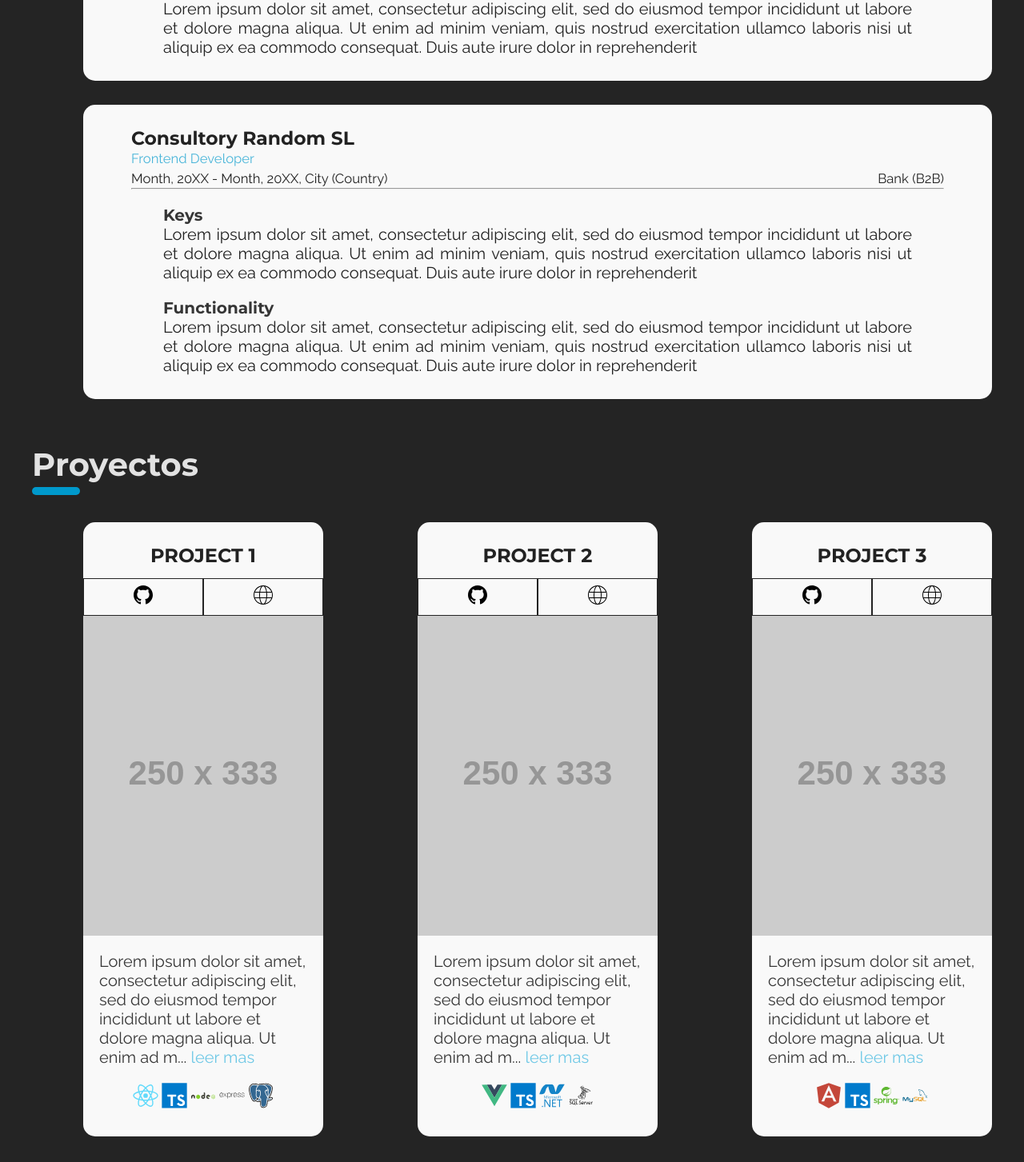
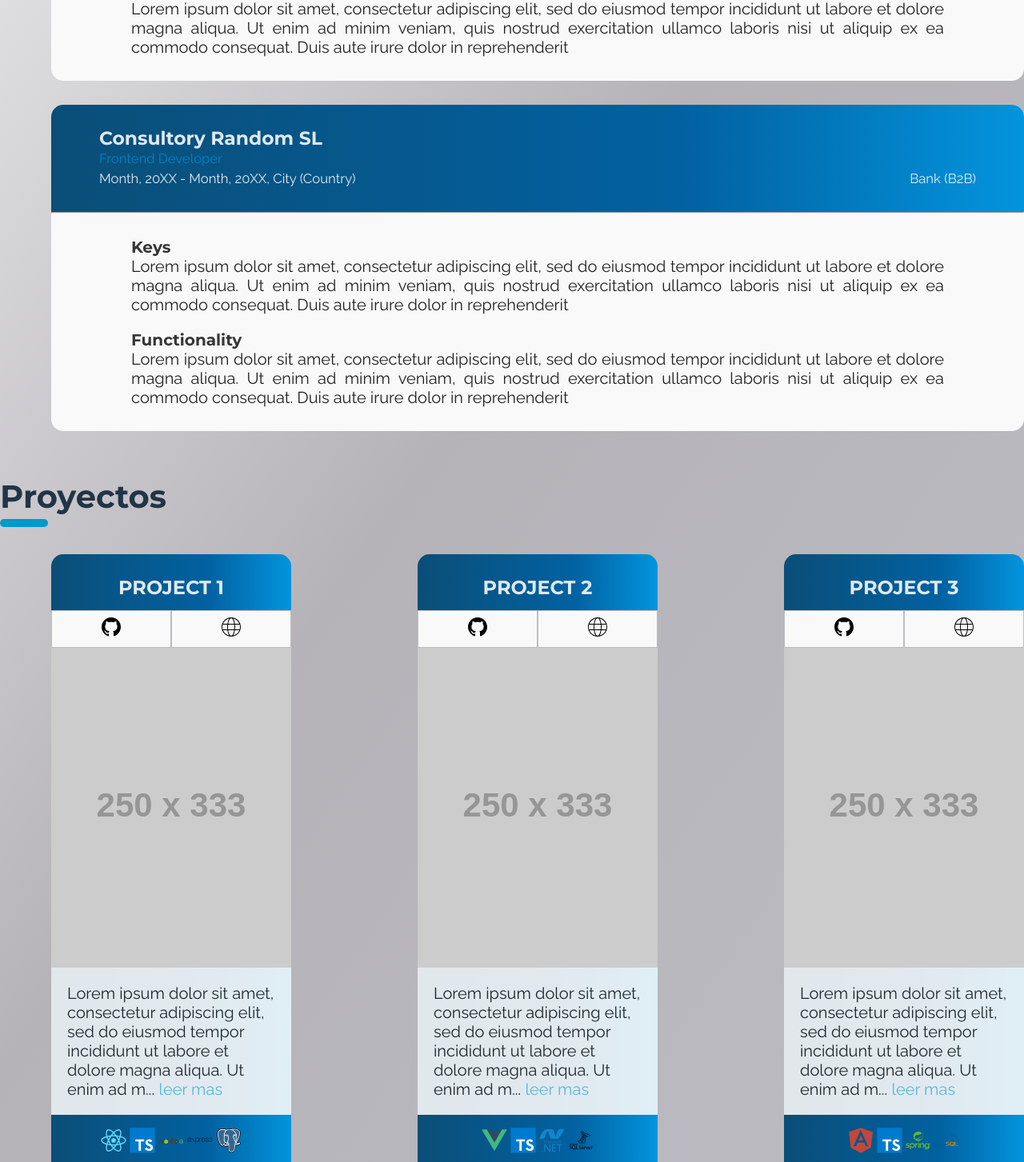
Before and after one commit to agarciadk/portfolio, a React (Vite) app: page / in a window 1280 px wide. Shown: the part 887-2340 px from the top of the page at 80% size. Built offline with nearby package versions, Linux system fonts and the light colour scheme.

Commit message:
Added some colors and gradient to color scheme light

```diff
--- a/src/components/Experience/ExperienceContent.tsx
+++ b/src/components/Experience/ExperienceContent.tsx
@@ -13,14 +13,16 @@ const ExperienceContent: FC<ExperienceProps> = ({
 	functionality
 }) => (
 	<div className='experience-wrapper' role='row'>
-		<h3 className='m-0'>{company}</h3>
-		<p className='m-0 subtitle'><small>{position}</small></p>
-		<div className='experience-date'>
-			<p className='m-0'><small>{beginning} - {ending}, {location}</small></p>
-			<p className='m-0'><small>{sector} ({business})</small></p>
+		<div className='experience-header'>
+			<h3 className='m-0'>{company}</h3>
+			<p className='m-0 subtitle'><small>{position}</small></p>
+			<div className='experience-date'>
+				<p className='m-0'><small>{beginning} - {ending}, {location}</small></p>
+				<p className='m-0'><small>{sector} ({business})</small></p>
+			</div>
 		</div>
 		<hr />
-		<div className='mx-2 mt-1'>
+		<div className='experience-description mx-2'>
 			<h4 className='opacity-9'>Keys</h4>
 			<p className='t-justify'>{keys}</p>
 			<h4 className='mt-1 opacity-9'>Functionality</h4>
--- a/src/components/Projects/ProjectCard.tsx
+++ b/src/components/Projects/ProjectCard.tsx
@@ -20,7 +20,8 @@ const ProjectCard: FC<Project> = ({ title, description, image, languages }): JSX
 				<a href='#' title='Página web'><img src={hashLanguages.globe} /></a>
 			</div>
 			<img src={image} />
-			<p className='card-description'>
+			<div className='card-description'>
+				<p>
 					{descIntro}
 					<span id='dots' style={dotStyle} aria-label='dots'>...</span>
 					<span id='more' style={moreStyle} aria-label='more'>
@@ -29,6 +30,7 @@ const ProjectCard: FC<Project> = ({ title, description, image, languages }): JSX
 					{' '}
 					<a role='button' onClick={() => readMore()} style={dotStyle}>leer mas</a>
 				</p>
+			</div>
 			<div className='card-languages'>
 				{languages.map((language: Language) => (
 					<img
--- a/src/index.css
+++ b/src/index.css
@@ -7,12 +7,31 @@
   color-scheme: light dark;
 
   --primary-blue: #09c;
+  --card-border-radius: 15px;
+  /* dark scheme */
   --dark-font-color: rgba(255, 255, 255, 0.87);
   --dark-nav-background-color: #213547;
   --dark-background-color: #242424;
   --dark-card-font-color: #222;
   --dark-card-background: #f9f9f9;
-  --card-border-radius: 15px;
+
+  --dark-indigo-dye: #013d65;
+  --dark-prussian-blue: #07314b;
+  --dark-sonic-silver: #737178;
+  --dark-sapphire-blue: #025e8d;
+  --dark-rhythm: #737482;
+  /* light scheme */
+  --light-font-color: #213547;
+  --light-nav-background-color: #213547;
+  --light-background-color: #f9f9f9;
+  --light-card-font-color: rgba(255, 255, 255, 0.87);
+  --light-card-background: #213547;
+
+  --light-lapis-lazuli: #0261a1;
+  --light-indigo-dye: #0a4e78;
+  --light-silver-metallic: #b5b3b8;
+  --light-green-blue-crayola: #0394dd;
+  --light-silver-sand: #bcbdc4;
 }
 
 * {
@@ -59,7 +78,6 @@ h1 {
   display: flex;
   flex-direction: column;
   row-gap: 2rem;
-  padding: 2rem;
 }
 
 section h2 {
@@ -85,19 +103,6 @@ section h2::before {
   border-radius: 99px;
   background-color: var(--primary-blue);
 }
-
-@media (prefers-color-scheme: light) {
-  :root {
-    color: #213547;
-    background-color: #ffffff;
-  }
-  a:hover {
-    color: #747bff;
-  }
-  button {
-    background-color: #f9f9f9;
-  }
-}
 /* Nav */
 nav {
   max-width: 100vw;
@@ -111,6 +116,8 @@ nav {
   display: flex;
   flex-direction: row;
   justify-content: space-evenly;
+  border-bottom-left-radius: 15px;
+  border-bottom-right-radius: 15px;
 }
 nav a {
   color: var(--dark-font-color);
@@ -161,19 +168,27 @@ nav a:hover:before, nav a:hover:after {
   font-size: 2rem;
 }
 .subtitle {
-  color: var(--primary-blue);
+  color: var(--dark-sapphire-blue);
   opacity: .7;
 }
 /* Experience */
 .experience-wrapper {
-  margin-left: 64px;
-  padding: 1.5rem 3rem;
-	text-align: left;
-	margin-bottom: 30px;
   background-color: var(--dark-card-background);
   color: var(--dark-card-font-color);
   border-radius: var(--card-border-radius);
+  margin-left: 64px;
+	margin-bottom: 30px;
+	text-align: left;
 }
+.experience-header {
+  border-top-right-radius: var(--card-border-radius);
+  border-top-left-radius: var(--card-border-radius);
+  padding: 1.5rem 3rem;
+}
+.experience-description {
+  padding: 1.5rem 3rem;
+}
+
 .m-0 {
 	margin: 0;
 }
@@ -223,6 +238,7 @@ nav a:hover:before, nav a:hover:after {
   display: grid;
   grid-template-columns: 1fr 1fr;
   justify-content: space-evenly;
+  background-color: var(--light-background-color);
 }
 .card-links a {
   border: 1px solid var(--dark-background-color);
@@ -239,7 +255,49 @@ nav a:hover:before, nav a:hover:after {
   padding: 1rem;
 	text-align: left;
   opacity: .9;
+  color: var(--dark-card-font-color);
+  background-color: var(--dark-card-background);
 }
 .card-description a {
 	cursor: pointer;
 }
+
+.card-languages {
+  padding-top: 16px;
+}
+
+@media (prefers-color-scheme: light) {
+  body {
+    color: var(--light-font-color);
+    background: linear-gradient(
+      125deg,
+      var(--light-background-color) 0%,
+      var(--light-silver-metallic) 50%,
+      var(--light-silver-sand) 100%);
+  }
+  nav {
+    background-color: var(--light-lapis-lazuli);
+  }
+  .subtitle {
+    color: var(--light-green-blue-crayola);
+  }
+  .experience-header {
+    background: linear-gradient(
+      90deg,
+      var(--light-indigo-dye) 0%,
+      var(--light-lapis-lazuli) 65%,
+      var(--light-green-blue-crayola) 100%);
+    color: var(--light-card-font-color);
+  }
+  .card {
+    background: linear-gradient(
+      90deg,
+      var(--light-indigo-dye) 0%,
+      var(--light-lapis-lazuli) 65%,
+      var(--light-green-blue-crayola) 100%);
+    color: var(--light-card-font-color);
+  }
+  .card-links a {
+    border-color: var(--light-silver-sand);
+  }
+}
```
Lines whose indentation alone changed are shown as unchanged.
